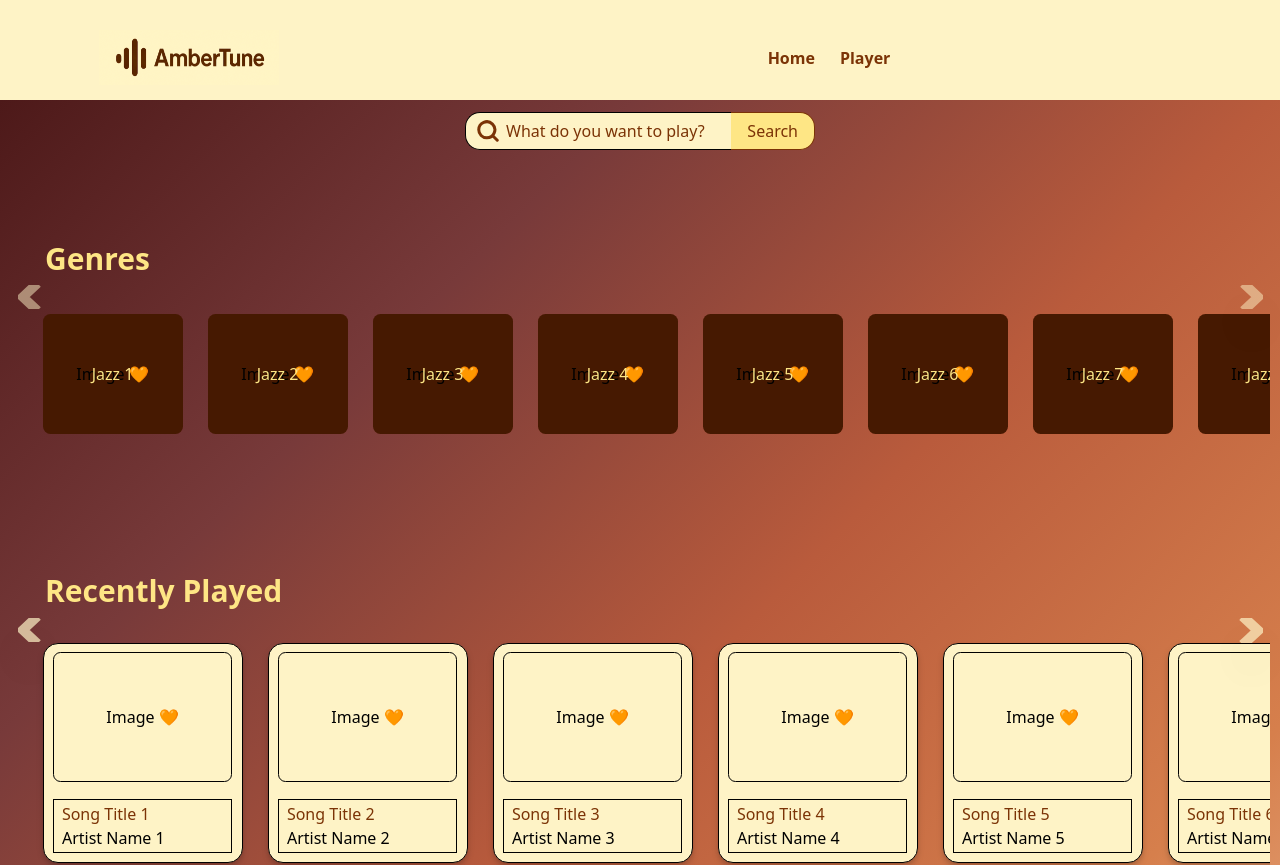
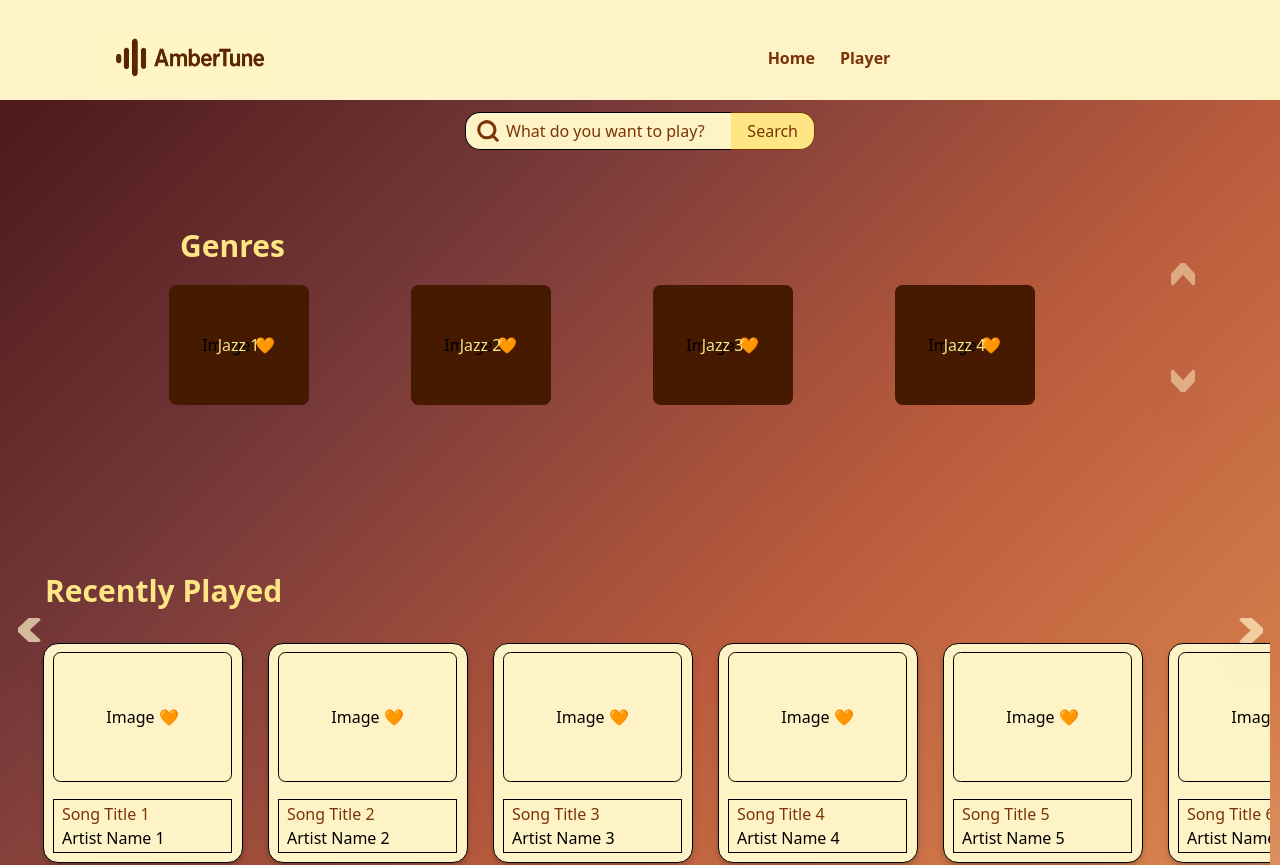
Before and after one commit to Reysam2/my-capstone-project, a React (Vite) app in the folder amber-tune/: page / in a window 1280 px wide. Shown: the top 865 px of the page. Built offline with nearby package versions, Linux system fonts and the light colour scheme; no server answers.

Commit message:
fix(scroll): enhance scroll interactivity
- Add scroll interactivity to improve user experience.

```diff
--- a/amber-tune/src/components/HomeLibrary.jsx
+++ b/amber-tune/src/components/HomeLibrary.jsx
@@ -14,10 +14,11 @@ function HomeLibrary() {
   // Reusable scroll handler
   const handleScroll = (ref, direction) => {
     if (!ref.current) return;
-    const scrollValue = direction === "left" ? -scrollAmount : scrollAmount;
+    const scrollValue = direction === "left"  || direction === "top"? -scrollAmount : scrollAmount;
     ref.current.scrollBy({
       left: scrollValue,
-      behavior: "smooth",
+      top: scrollValue,
+      behavior: "smooth"
     });
   };
 
@@ -25,60 +26,34 @@ function HomeLibrary() {
     <>
       <SearchBar />
       <SearchResults />
-      <div className="  h-full w-full mt-15 overflow-y-auto   overflow-x-clip ">
+      <div className="  h-full w-full mt-15 overflow-y-auto  ">
         {/* genres container */}
 
         <div className=" w-[100%] h-[25rem] flex flex-col mt-10 p-4  rounded-xl relative">
-          <div className="  w-full h-[25rem] flex flex-col justify-around relative ">
+          <div className="  w-full h-[20rem] flex flex-col justify-around relative ">
             {/* scroll buttons */}
 
-            <div className="w-full bg-transparent h-[3rem] flex justify-around absolute top-25 z-10 ">
+            <div className="w-[5rem]  max-sm:right-[1rem]    h-[12rem] flex flex-col  items-end absolute right-25 z-10  snap-y-mandatory">
               {/* left scroll button */}
               <button
-                className=" absolute left-3 h-3 cursor-pointer opacity-50 hover:opacity-100 shadow-[20rem] "
-                onClick={() => handleScroll(scrollRef, "left")}
+                className=" absolute top-0 h-3 right-5 cursor-pointer opacity-50 hover:opacity-100 active:translate-y-[-0.7rem] shadow-[20rem] hover:scale-130 transition-all duration-200 ease-in-out "
+                onClick={() => handleScroll(scrollRef, "top")}
               >
-                <svg
-                  xmlns="http://www.w3.org/2000/svg"
-                  width="24"
-                  height="24"
-                  viewBox="0 0 15 15"
-                >
-                  <path
-                    fill="none"
-                    stroke="#fef3c6"
-                    stroke-linecap="square"
-                    d="M10 14L3 7.5L10 1"
-                    stroke-width="6"
-                  />
-                </svg>
+               <svg xmlns="http://www.w3.org/2000/svg" width="24" height="24" viewBox="0 0 15 15"><path fill="none" stroke="#fef3c6" stroke-linecap="square" d="m1 10l6.5-7l6.5 7" stroke-width="6"/></svg>
               </button>
 
               {/* right scroll b */}
               <button
-                className="absolute right-3 h-3 cursor-pointer opacity-50 hover:opacity-100 shadow-[20rem] shadow-amber-300 drop-shadow-2xl"
+                className="absolute bottom-3 h-3 right-5 cursor-pointer opacity-50 hover:opacity-100 shadow-[20rem] shadow-amber-300 drop-shadow-2xl hover:scale-130 active:translate-y-[0.7rem] transition-all duration-200 ease-in-out "
                 onClick={() => handleScroll(scrollRef, "right")}
               >
-                <svg
-                  xmlns="http://www.w3.org/2000/svg"
-                  width="24"
-                  height="24"
-                  viewBox="0 0 15 15"
-                >
-                  <path
-                    fill="none"
-                    stroke="#fef3c6"
-                    stroke-linecap="square"
-                    d="m5 14l7-6.5L5 1"
-                    stroke-width="6"
-                  />
-                </svg>
+               <svg xmlns="http://www.w3.org/2000/svg" width="24" height="24" viewBox="0 0 15 15"><path fill="none" stroke="#fef3c6" stroke-linecap="square" d="m14 5l-6.5 7L1 5" stroke-width="6"/></svg>
               </button>
             </div>
 
             {/* genres heading */}
             <div className="">
-              <div className="ml-14">
+              <div className="ml-[17rem] mb-5">
                 <p className="font-extrabold text-amber-200 text-[clamp(2rem,2.5vw,3rem)]">
                   Genres
                 </p>
@@ -87,7 +62,7 @@ function HomeLibrary() {
             {/* genres list */}
             <div
               ref={scrollRef}
-              className=" flex gap-10 px-13 py-2 overflow-x-hidden   relative "
+              className=" w-[80%]    gap-10 gap-y-17 px-13 py-2 overflow-y-hidden grid grid-cols-1  sm:grid-cols-2 md:grid-cols-3 lg:grid-cols-4 relative  self-center"
             >
               {/* genre cards */}
               {Array.from({ length: 10 }).map((_, i) => (
@@ -109,10 +84,11 @@ function HomeLibrary() {
             {/* scroll buttons */}
 
             <div className="w-full bg-transparent h-[3rem] flex justify-around absolute top-20 z-10">
+
               {/* left scroll button */}
               <button
                 onClick={() => handleScroll(recentRef, "left")}
-                className=" absolute left-3 h-3 cursor-pointer opacity-70 hover:opacity-100"
+                className="absolute left-3 h-3 cursor-pointer opacity-70 hover:opacity-100 active:translate-x-[-0.7rem] hover:scale-130 transition-all duration-200 ease-in-out"
               >
                 <svg
                   xmlns="http://www.w3.org/2000/svg"
@@ -134,7 +110,7 @@ function HomeLibrary() {
               {/* right scroll b */}
               <button
                 onClick={() => handleScroll(recentRef, "right")}
-                className="absolute right-3 h-3 cursor-pointer opacity-70 hover:opacity-100 shadow-2xl drop-shadow-2xl"
+                className="absolute right-3 h-3 cursor-pointer opacity-70 hover:opacity-100 shadow-2xl drop-shadow-2xl active:translate-x-[0.7rem] hover:scale-130 transition-all duration-200 ease-in-out"
               >
                 <svg
                   xmlns="http://www.w3.org/2000/svg"
@@ -197,7 +173,7 @@ function HomeLibrary() {
               {/* left scroll button */}
               <button
                 onClick={() => handleScroll(recomRef, "left")}
-                className=" absolute left-3 h-3 cursor-pointer opacity-70 hover:opacity-100"
+                className=" absolute left-3 h-3 cursor-pointer opacity-70 hover:opacity-100 active:translate-x-[-0.7rem] hover:scale-130 transition-all duration-200 ease-in-out"
               >
                 <svg
                   xmlns="http://www.w3.org/2000/svg"
@@ -219,7 +195,7 @@ function HomeLibrary() {
               {/* right scroll b */}
               <button
                 onClick={() => handleScroll(recomRef, "right")}
-                className="absolute right-3 h-3 cursor-pointer opacity-70 hover:opacity-100 shadow-2xl drop-shadow-2xl"
+                className="absolute right-3 h-3 cursor-pointer opacity-70 hover:opacity-100 shadow-2xl drop-shadow-2xl active:translate-x-[0.7rem] hover:scale-130 transition-all duration-200 ease-in-out"
               >
                 <svg
                   xmlns="http://www.w3.org/2000/svg"
--- a/amber-tune/src/pages/Player.jsx
+++ b/amber-tune/src/pages/Player.jsx
@@ -1,7 +1,10 @@
 function Player() {
   return (
-    <h1>Play song Preview</h1>
-   );
+    <div className="w-[100%] min-h-screen bg-[radial-gradient(circle_at_center,_#4d1919_10%,_#783a3a_40%,_#b95b3c_50%,_#d67f4c_80%,_#f4caa9_100%)]
+ relative mt-[10rem] ">
+      <h1>Play song Preview</h1>
+    </div>
+  );
 }
 
 export default Player;
--- a/amber-tune/src/store/GlobalApiStore.js
+++ b/amber-tune/src/store/GlobalApiStore.js
@@ -6,7 +6,7 @@ export const useApiStore = create(
       // state
       musicData: [],
       isVisible: false,
-      scrollAmount: 250,
+      scrollAmount: 200,
 
       // actions
       setMusicData: (data) => set({ musicData: data }),
```
